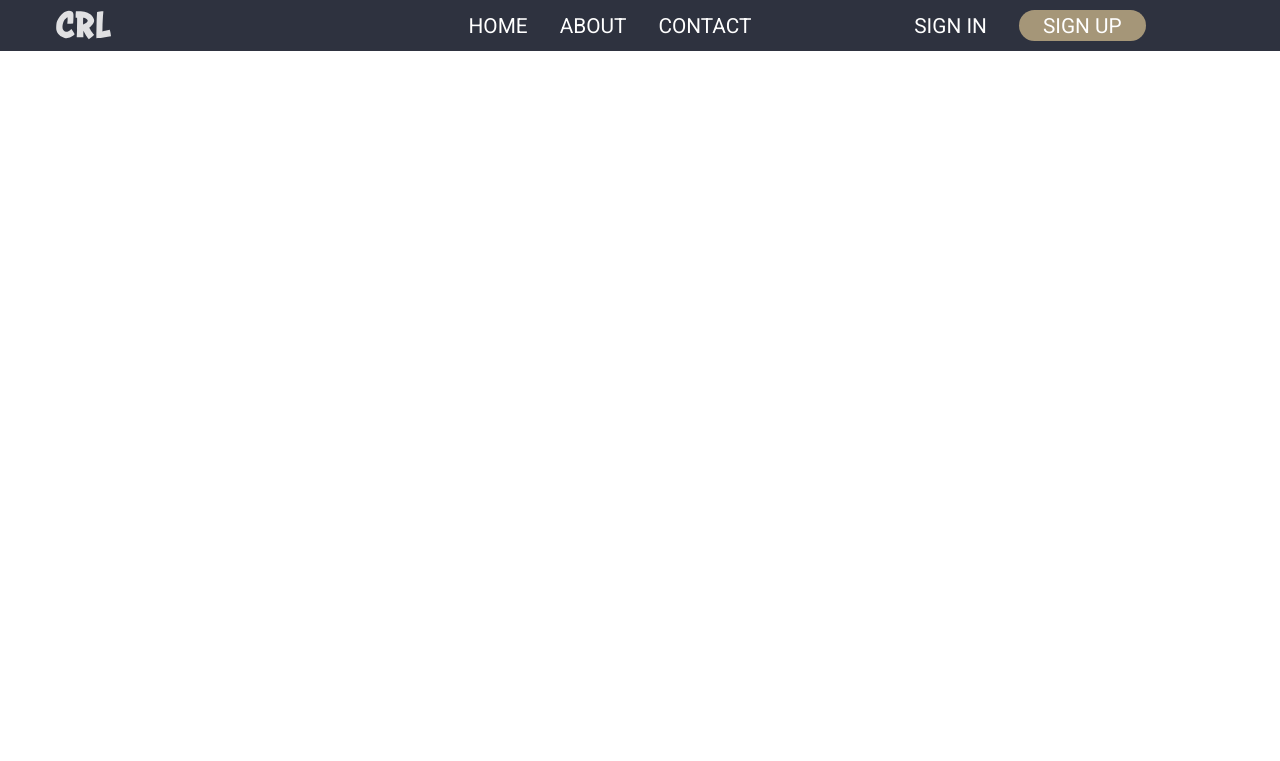
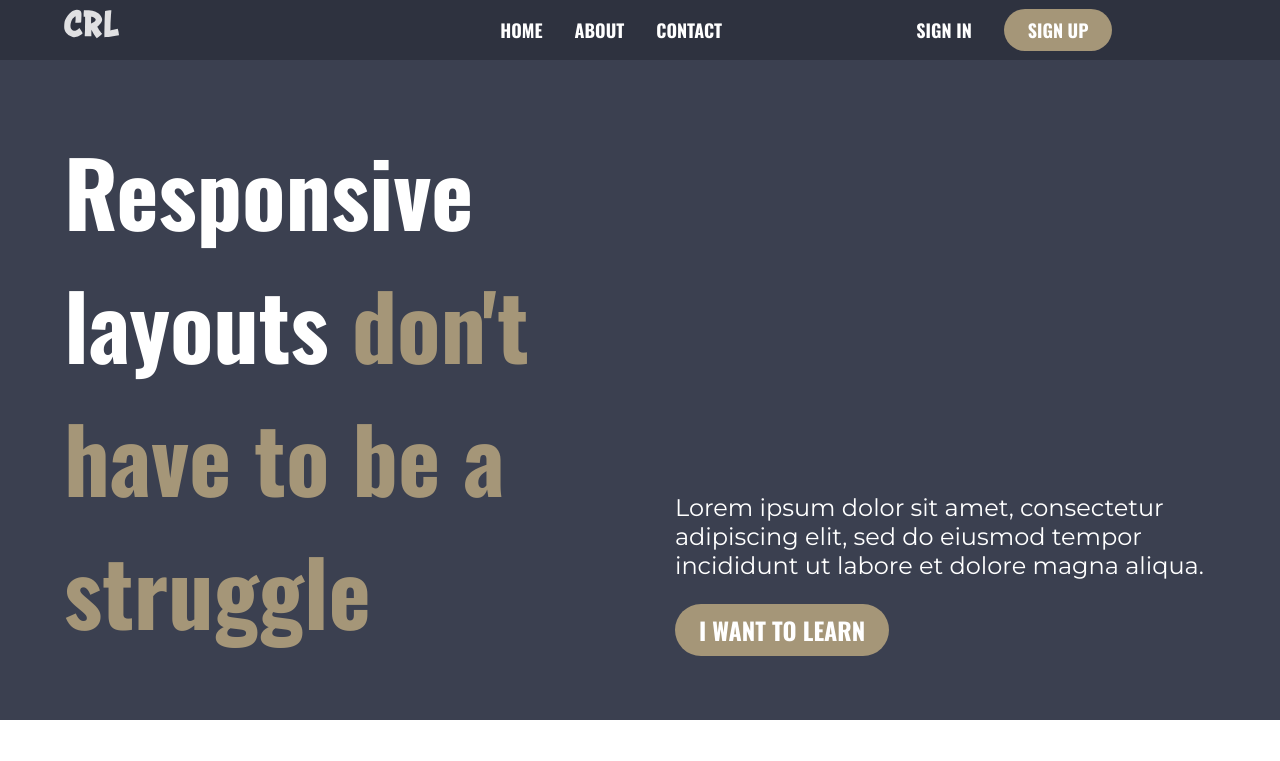
Before and after one commit to maj-rf/kp-css, a plain HTML site: page final_challenge/index.html in a window 1280 px wide. Drawn offline with nearby package versions, Linux system fonts and the light colour scheme.

Commit message:
finish hero section

```diff
--- a/final_challenge/index.html
+++ b/final_challenge/index.html
@@ -35,6 +35,35 @@
       </div>
     </header>
 
+    <section class="hero">
+      <div class="container row">
+        <h1 class="hero__header oswald">
+          Responsive layouts
+          <span class="accent">don't have to be a struggle</span>
+        </h1>
+        <div class="hero__para">
+          <p>
+            Lorem ipsum dolor sit amet, consectetur adipiscing elit, sed do
+            eiusmod tempor incididunt ut labore et dolore magna aliqua.
+          </p>
+          <button class="hero__button button oswald">I want to learn</button>
+        </div>
+      </div>
+    </section>
+
+    <section>
+      <div class="container row">
+        <div class="col">
+          <h2>Mobile-first</h2>
+          <p>
+            Lorem ipsum dolor sit amet, consectetur adipiscing elit, sed do
+            eiusmod tempor incididunt ut labore et dolore magna aliqua. Ut enim
+            ad minim veniam.
+          </p>
+        </div>
+      </div>
+    </section>
+
     <script src="main.js"></script>
   </body>
 </html>
--- a/final_challenge/style.css
+++ b/final_challenge/style.css
@@ -1,3 +1,6 @@
+@import url('https://fonts.googleapis.com/css2?family=Oswald:wght@700&display=swap');
+@import url('https://fonts.googleapis.com/css2?family=Montserrat&display=swap');
+
 *,
 *::before,
 *::after {
@@ -6,12 +9,29 @@
 
 body {
   margin: 0;
-  font-family: 'Roboto', sans-serif;
+  font-family: 'Montserrat', sans-serif;
   font-size: 1.3rem;
+  color: #fff;
+  min-height: 100vh;
 }
 
 img {
   max-width: 100%;
+}
+
+h1,
+h2 {
+  padding: 0;
+  margin: 0;
+}
+
+.oswald {
+  font-family: 'Oswald', sans-serif;
+  font-weight: 700;
+}
+
+.accent {
+  color: #a59678;
 }
 
 .container {
@@ -20,12 +40,16 @@ img {
   margin: 0 auto;
   /* added for nav-toggle positioning */
   position: relative;
+  padding: 0 1.5rem;
 }
 
 header {
   background-color: #2e323f;
   padding: 0.5em 0;
   text-align: center;
+  font-family: 'Oswald', sans-serif;
+  font-weight: 700;
+  font-size: 18px;
 }
 
 .nav-toggle {
@@ -36,7 +60,6 @@ header {
   padding: 0em;
   border-radius: 50%;
   background: #072a2d;
-  color: white;
   transition: opacity 250ms ease;
 
   position: absolute;
@@ -107,7 +130,7 @@ header {
 
 .nav__link {
   text-decoration: none;
-  color: #fff;
+  color: inherit;
 }
 
 .nav__link:hover,
@@ -115,9 +138,9 @@ header {
   filter: brightness(0.7);
 }
 
-.nav__item.button {
+.button {
   background-color: #a59678;
-  padding: 0.2rem 1.5rem;
+  padding: 0.5rem 1.5rem;
   border-radius: 2rem;
 }
 
@@ -129,7 +152,27 @@ header {
 
 .logo {
   height: 30px;
-  padding-left: 1rem;
+}
+
+.hero {
+  background-color: #3b4050;
+  padding: 4rem 0;
+}
+
+.hero__header {
+  font-size: 90px;
+}
+
+.hero__para {
+  font-size: 24px;
+}
+
+.hero__button {
+  font-size: 24px;
+  outline: none;
+  border: none;
+  color: inherit;
+  text-transform: uppercase;
 }
 
 @media (min-width: 800px) {
@@ -158,4 +201,17 @@ header {
     justify-content: space-between;
     width: 100%;
   }
+
+  .hero {
+    display: flex;
+    justify-content: center;
+    align-items: center;
+  }
+
+  .hero__para {
+    display: flex;
+    flex-direction: column;
+    justify-content: flex-end;
+    align-items: flex-start;
+  }
 }
```
